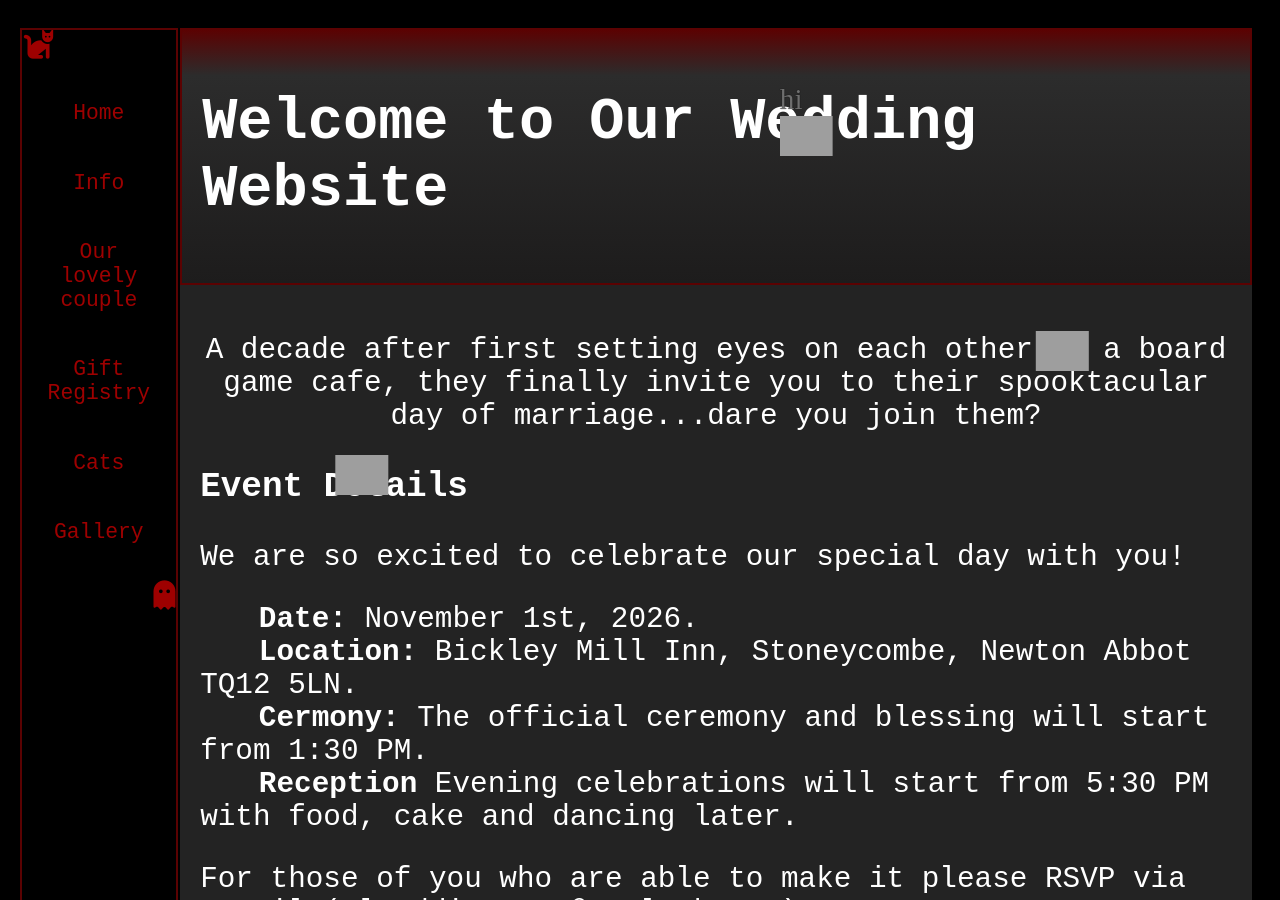
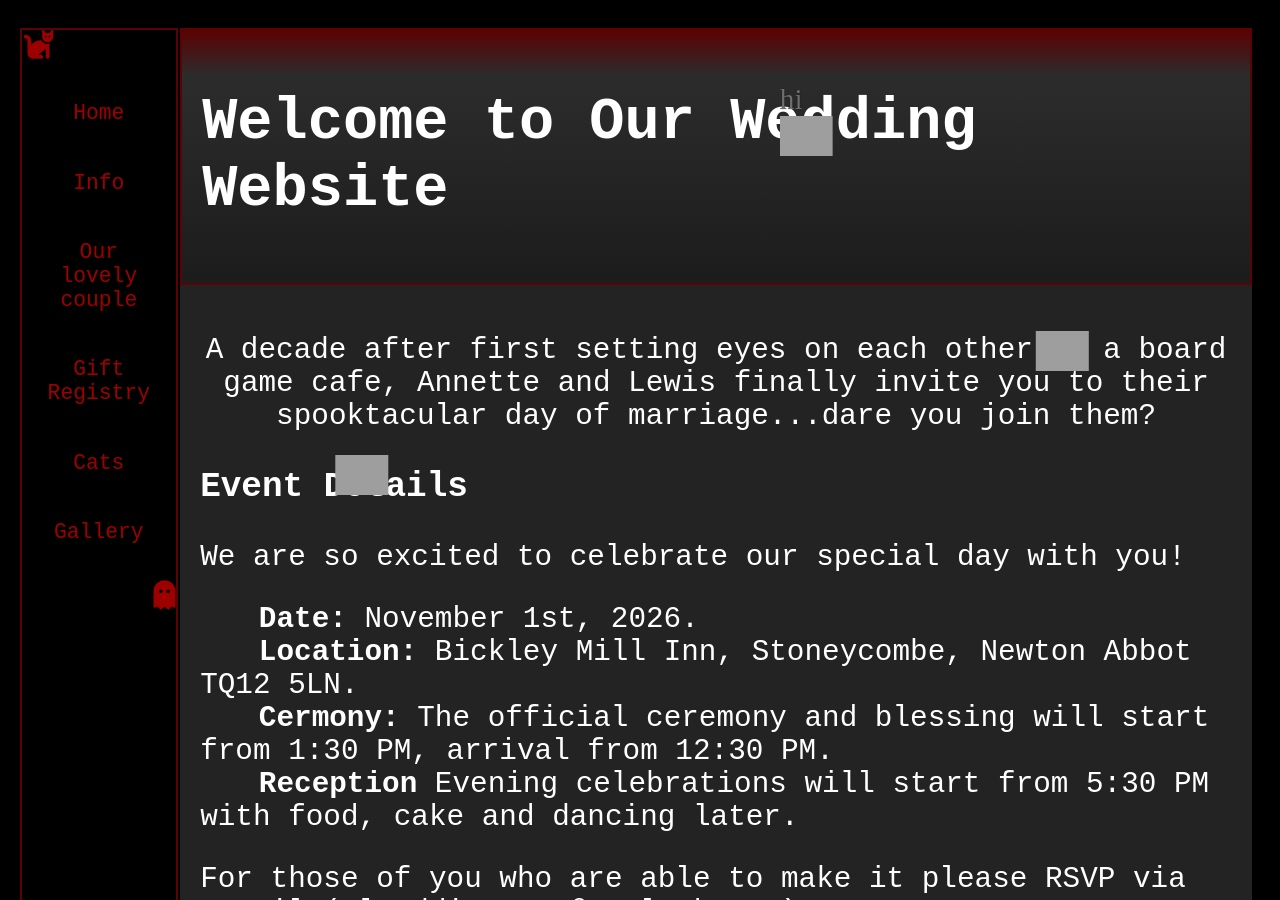
Before and after one commit to LewisSDAFNI/ALWedding2026, a Jekyll site: the page built from docs/index.md, in a window 1280 px wide and 900 px high. Built offline with Jekyll 4.4.1, drawn with Linux system fonts in a browser that asks for light colours; nearby versions of some CDN libraries; grey boxes are pictures that could not be loaded.

Commit message:
Front page text

```diff
--- a/docs/index.md
+++ b/docs/index.md
@@ -5,14 +5,14 @@ header: Welcome to Our Wedding Website
 permalink: /
 ---
 
-<p class="centered-text"> A decade after first setting eyes on each other at a board game cafe, they finally invite you to their spooktacular day of marriage...dare you join them? </p>
+<p class="centered-text"> A decade after first setting eyes on each other at a board game cafe, Annette and Lewis finally invite you to their spooktacular day of marriage...dare you join them? </p>
 
 ### Event Details
 We are so excited to celebrate our special day with you!
 
 &emsp;&emsp;**Date:** November 1st, 2026.<br/>
 &emsp;&emsp;**Location:** Bickley Mill Inn, Stoneycombe, Newton Abbot TQ12 5LN.<br/>
-&emsp;&emsp;**Cermony:** The official ceremony and blessing will start from 1:30 PM. <br/>
+&emsp;&emsp;**Cermony:** The official ceremony and blessing will start from 1:30 PM, arrival from 12:30 PM. <br/>
 &emsp;&emsp;**Reception** Evening celebrations will start from 5:30 PM with food, cake and dancing later.<br/>
 
 For those of you who are able to make it please RSVP via E-mail (alwedding2026@outlook.com) or contact us on mobile.
```
